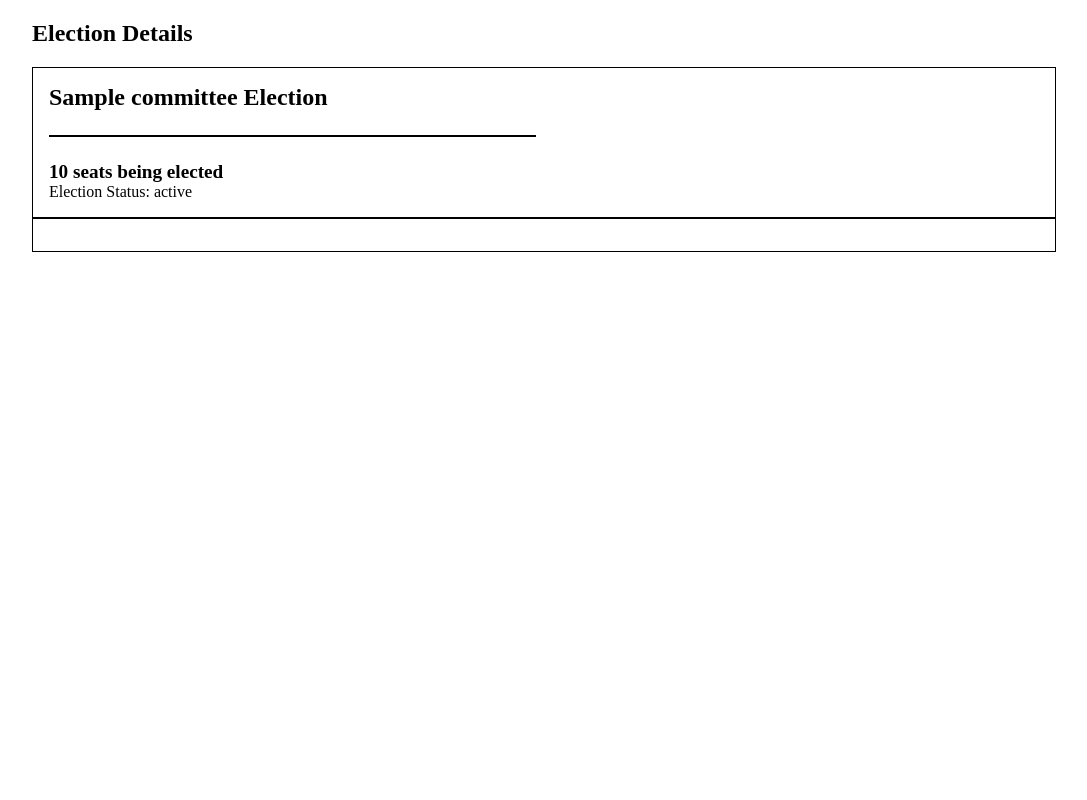
After one commit to cpsc351-group1/majorsystem, a PHP site: page /election_details.php?election=1 in a window 1280 px wide. The commit adds this page. Shown: the whole page, without its empty margins (96-1183 px from the left). Run offline with PHP 8.4, Linux system fonts and the light colour scheme; tables that the repository leaves empty hold one stand-in row (values such as "Sample post").

Commit message:
election details page
includes basic information about selected elections

```diff
--- a/css/profile.css
+++ b/css/profile.css
@@ -25,6 +25,11 @@ body {
   flex-flow: column nowrap;
 }
 
+.emphasis {
+  font-size: 1.2em;
+  font-weight: bold;
+}
+
 /* profile specific formatting */
 
 .body {
@@ -33,6 +38,12 @@ body {
   display: flex;
   justify-content: space-around;
   gap: 1em;
+}
+
+.body hr {
+  border: 1px solid #000000;
+  height: 0;
+  width: 100%;
 }
 
 .body .column {
--- /dev/null
+++ b/election_details.php
@@ -0,0 +1,73 @@
+<?php session_start(); ?>
+<!DOCTYPE html>
+<html lang="en" dir="ltr">
+
+<head>
+  <meta charset="utf-8">
+  <link rel="stylesheet" href="css/profile.css" type="text/css">
+  <?php
+
+      include 'databaseconnect.php';
+
+      $election_id = intval($_GET['election']);
+      $election_sql = "SELECT * FROM `Election` WHERE Election_ID='$election_id'";
+      $election = $conn->query($election_sql)->fetch_assoc();
+      if (is_null($election)) {
+        header('Location: 404.php');
+      }
+
+      $committee_id = intval($election['Committee_Committee_ID']);
+      $committee_sql = "SELECT * FROM `Committee` WHERE Committee_ID='$committee_id'";
+      $committee = $conn->query($committee_sql)->fetch_assoc();
+
+      $status = $election['Status'];
+    ?>
+
+  <title>CNU — Election Details</title>
+</head>
+
+<body>
+
+  <!-- TODO: Create PHP script to generate this page for all
+               committees in a report    -->
+
+  <div class="wrapper">
+    <h2>Election Details</h2>
+    <div class="body">
+
+      <div class="column">
+        <!-- Details -->
+        <span class='major heading'><?php echo $committee['Name']; ?> Election</span>
+        <hr>
+        <div class="block">
+          <span class="emphasis"><?php $num_seats=$election['Number_Seats']; echo $num_seats." seat".($num_seats==1?'':'s'); ?> being elected</span>
+          Election Status: <?php echo $status; ?>
+        </div>
+      </div>
+      <div class="column">
+        <!-- Standard User Options -->
+        <?php
+
+            switch ($status) {
+              case 'Nomination':
+                echo "<a><button type='button' name='nomination'>Nominate User</button></a>";
+                break;
+              case 'Voting':
+                echo "<a><button type='button' name='vote'>Vote in Election</button></a>";
+                break;
+              case 'Complete':
+                echo "<span class='centered'>This election has been completed.</span>";
+                break;
+            }
+          ?>
+
+      </div>
+    </div>
+    <div class="body">
+
+    </div>
+  </div>
+  <?php $conn->close(); ?>
+</body>
+
+</html>
```
